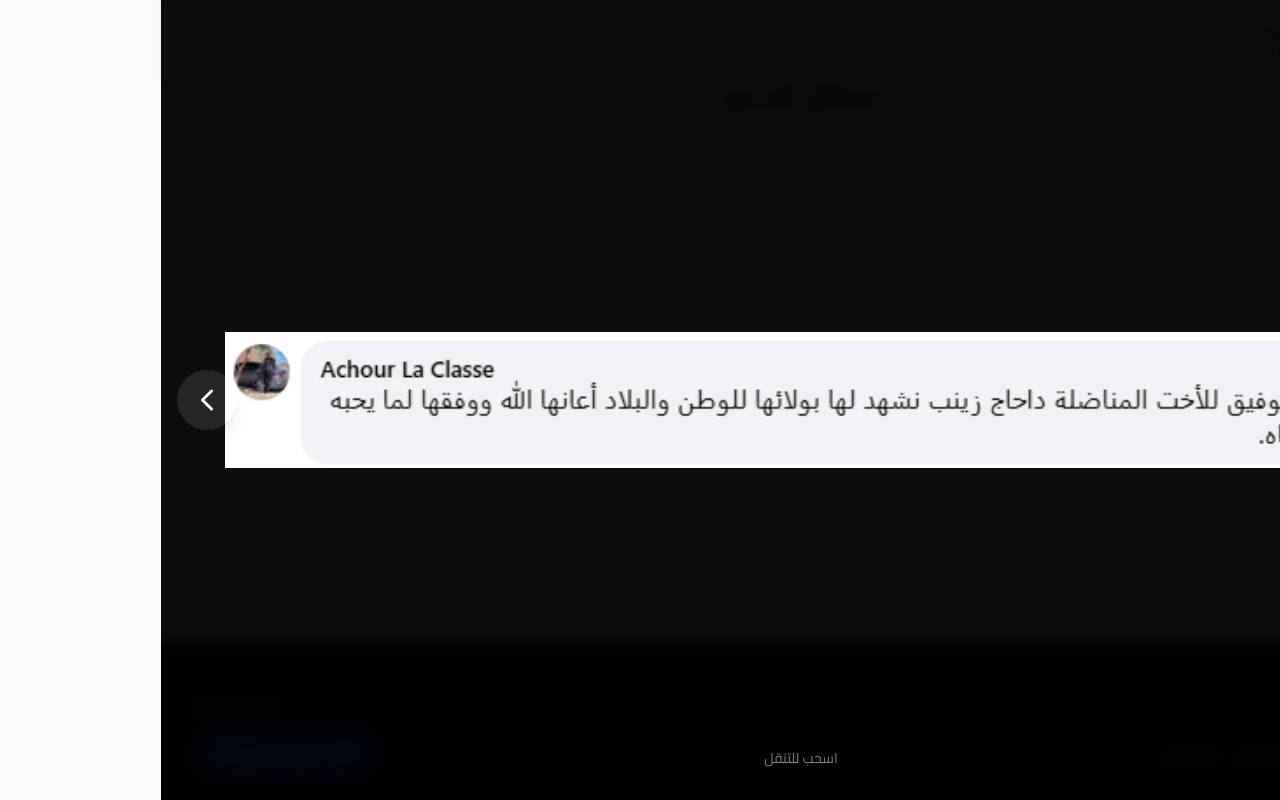
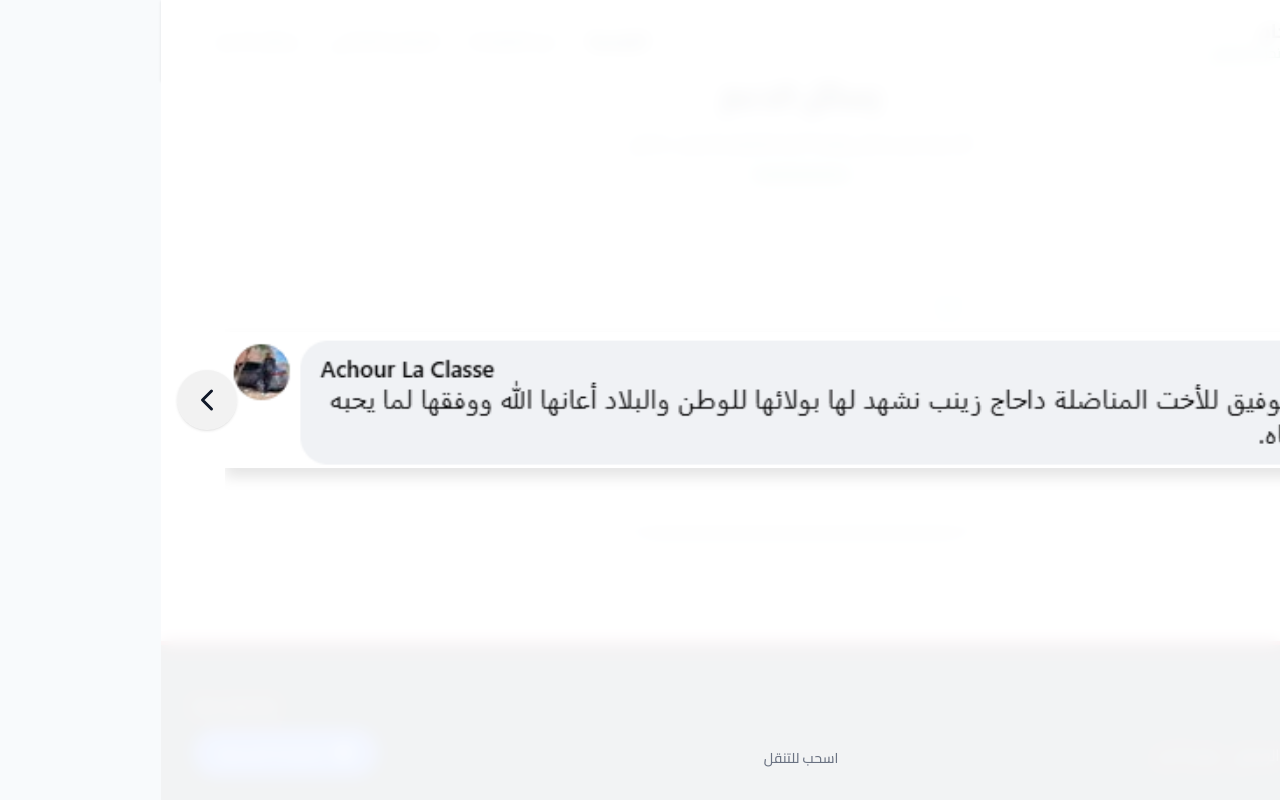
Before and after one commit to Dahadj96/campaign-website, a Next.js app: page / in a window 1280 px wide. Both pictures are taken after a click on the element 640 px from the left and 2373 px from the top of the page. Shown: the part 1973-2773 px from the top of the page. Built offline with nearby package versions, Linux system fonts and the light colour scheme.

Commit message:
Change lightbox background to white

```diff
--- a/src/components/CommentsSlider.tsx
+++ b/src/components/CommentsSlider.tsx
@@ -115,11 +115,11 @@ export default function CommentsSlider() {
 
       {/* Fullscreen Lightbox Modal */}
       {isFullscreen && (
-        <div className="fixed inset-0 z-[100] bg-black/95 backdrop-blur-sm flex flex-col items-center justify-center animate-in fade-in duration-300">
+        <div className="fixed inset-0 z-[100] bg-white/95 backdrop-blur-sm flex flex-col items-center justify-center animate-in fade-in duration-300">
 
           <button
             onClick={closeFullscreen}
-            className="absolute top-4 right-4 sm:top-8 sm:right-8 bg-white/10 hover:bg-white/20 text-white p-3 rounded-full transition-colors z-[110]"
+            className="absolute top-4 right-4 sm:top-8 sm:right-8 bg-black/5 hover:bg-black/10 text-gray-900 p-3 rounded-full transition-colors z-[110]"
             aria-label="إغلاق"
           >
             <X size={32} />
@@ -135,7 +135,7 @@ export default function CommentsSlider() {
                       src={`/coments/${img}`}
                       alt={`رسالة دعم ${index + 1}`}
                       fill
-                      className="object-contain"
+                      className="object-contain drop-shadow-xl"
                       sizes="100vw"
                       quality={100}
                     />
@@ -146,21 +146,21 @@ export default function CommentsSlider() {
 
             <button
               onClick={scrollNextFs}
-              className="absolute left-4 top-1/2 -translate-y-1/2 bg-white/10 hover:bg-white/20 text-white shadow-lg rounded-full p-3 transition-colors z-[110] hidden sm:block"
+              className="absolute left-4 top-1/2 -translate-y-1/2 bg-black/5 hover:bg-black/10 text-gray-900 shadow-sm rounded-full p-3 transition-colors z-[110] hidden sm:block"
             >
               <ChevronLeft size={36} />
             </button>
 
             <button
               onClick={scrollPrevFs}
-              className="absolute right-4 top-1/2 -translate-y-1/2 bg-white/10 hover:bg-white/20 text-white shadow-lg rounded-full p-3 transition-colors z-[110] hidden sm:block"
+              className="absolute right-4 top-1/2 -translate-y-1/2 bg-black/5 hover:bg-black/10 text-gray-900 shadow-sm rounded-full p-3 transition-colors z-[110] hidden sm:block"
             >
               <ChevronRight size={36} />
             </button>
 
           </div>
 
-          <div className="absolute bottom-8 text-white/50 text-sm">
+          <div className="absolute bottom-8 text-gray-500 font-medium text-sm">
              اسحب للتنقل
           </div>
         </div>
```
